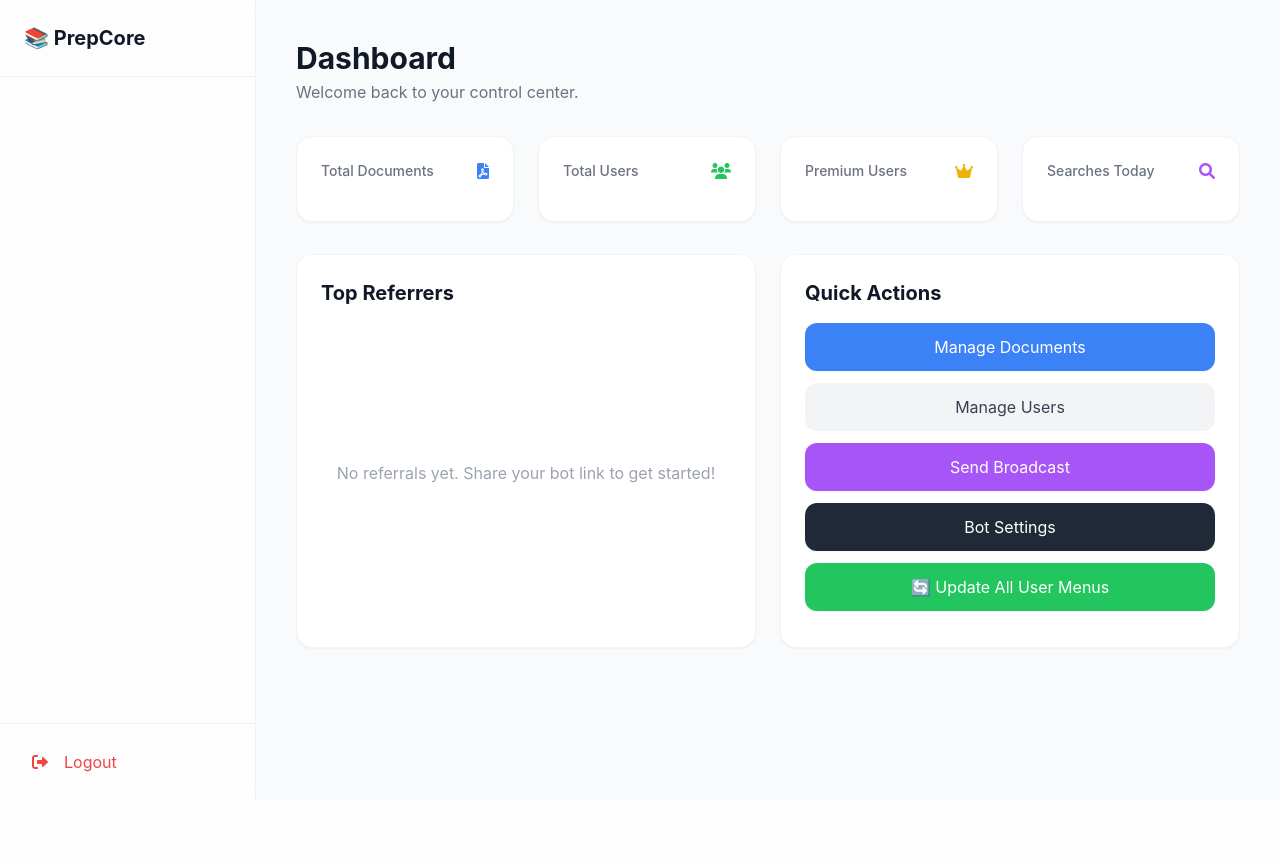
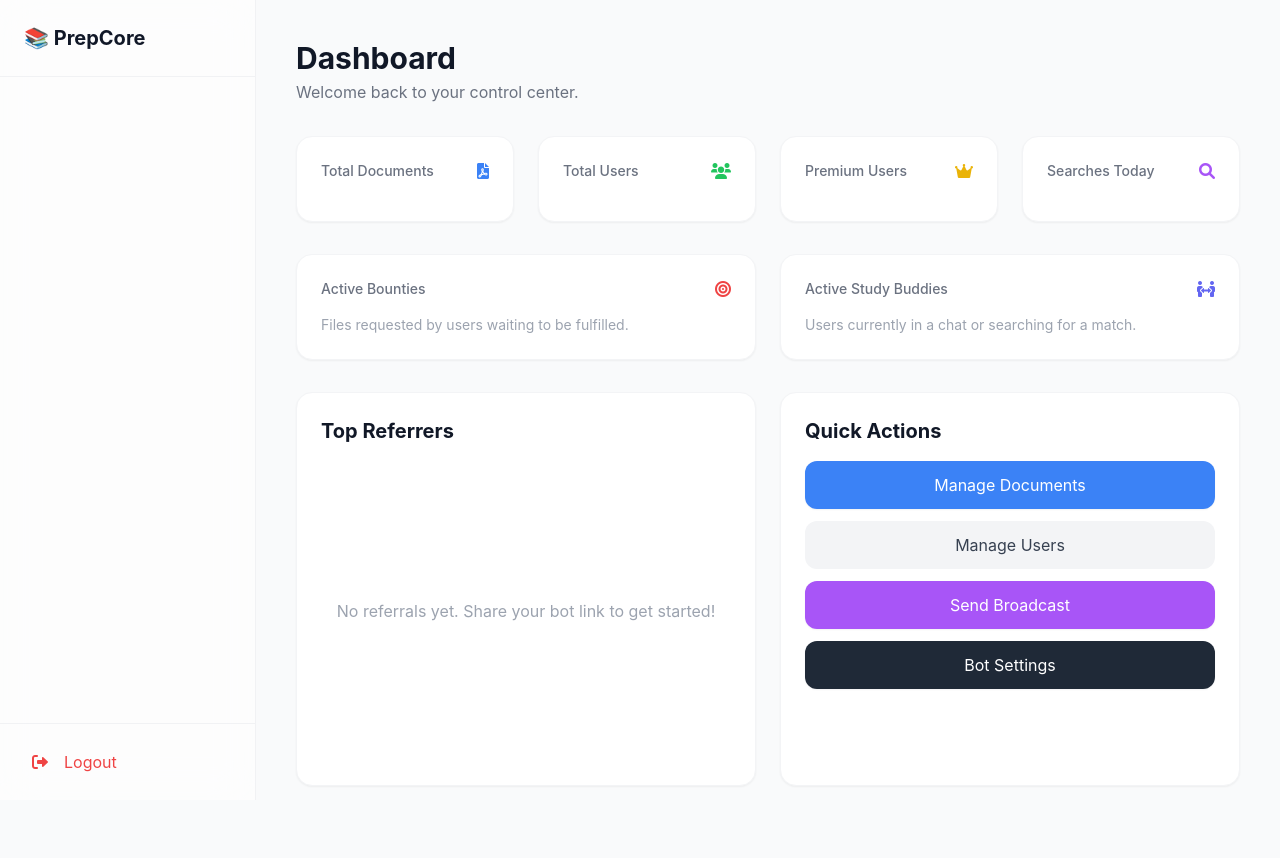
Before and after one commit to protoppertg/Best-telegram-file-share-bot, a FastAPI app: template app/templates/dashboard.html in a window 1280 px wide. Before the commit the page ends 772 px from the top, so only its background shows below. Run offline with FastAPI, Linux system fonts and the light colour scheme; the template is opened without the code that fills it, so the values that code supplies are empty; parts of the project's set-up code (start-up, migrations or seed data) failed here and were passed over; some libraries are stand-ins or nearby versions.

Commit message:
Update dashboard.html

```diff
--- a/app/templates/dashboard.html
+++ b/app/templates/dashboard.html
@@ -36,6 +36,26 @@
     </div>
 </div>
 
+<!-- NEW SOCIAL STATS -->
+<div class="grid grid-cols-1 md:grid-cols-2 gap-6 mb-8">
+    <div class="bg-white p-6 rounded-2xl shadow-sm border border-gray-100">
+        <div class="flex items-center justify-between mb-4">
+            <span class="text-gray-500 text-sm font-medium">Active Bounties</span>
+            <i class="fas fa-bullseye text-red-500"></i>
+        </div>
+        <div class="text-3xl font-bold text-gray-900">{{ stats.active_bounties }}</div>
+        <p class="text-gray-400 text-sm mt-2">Files requested by users waiting to be fulfilled.</p>
+    </div>
+    <div class="bg-white p-6 rounded-2xl shadow-sm border border-gray-100">
+        <div class="flex items-center justify-between mb-4">
+            <span class="text-gray-500 text-sm font-medium">Active Study Buddies</span>
+            <i class="fas fa-people-arrows text-indigo-500"></i>
+        </div>
+        <div class="text-3xl font-bold text-gray-900">{{ stats.active_buddies }}</div>
+        <p class="text-gray-400 text-sm mt-2">Users currently in a chat or searching for a match.</p>
+    </div>
+</div>
+
 <div class="grid grid-cols-1 lg:grid-cols-2 gap-6 mb-8">
     <!-- Referral Chart -->
     <div class="bg-white p-6 rounded-2xl shadow-sm border border-gray-100">
@@ -48,7 +68,7 @@
         </div>
         {% endif %}
     </div>
-       <!-- Quick Actions -->
+    <!-- Quick Actions -->
     <div class="bg-white p-6 rounded-2xl shadow-sm border border-gray-100">
         <h2 class="text-xl font-bold mb-4 text-gray-900">Quick Actions</h2>
         <div class="flex flex-col space-y-3">
@@ -56,7 +76,6 @@
             <a href="/admin/users" class="bg-gray-100 text-gray-700 px-4 py-3 rounded-xl hover:bg-gray-200 transition text-center">Manage Users</a>
             <a href="/admin/broadcast" class="bg-purple-500 text-white px-4 py-3 rounded-xl hover:bg-purple-600 transition shadow-sm text-center">Send Broadcast</a>
             <a href="/admin/settings" class="bg-gray-800 text-white px-4 py-3 rounded-xl hover:bg-gray-900 transition shadow-sm text-center">Bot Settings</a>
-            <a href="/admin/update_keyboards" class="bg-green-500 text-white px-4 py-3 rounded-xl hover:bg-green-600 transition shadow-sm text-center" onclick="return confirm('This will send a message to ALL users to update their keyboard. Are you sure?')">🔄 Update All User Menus</a>
         </div>
     </div>
 </div>
```
